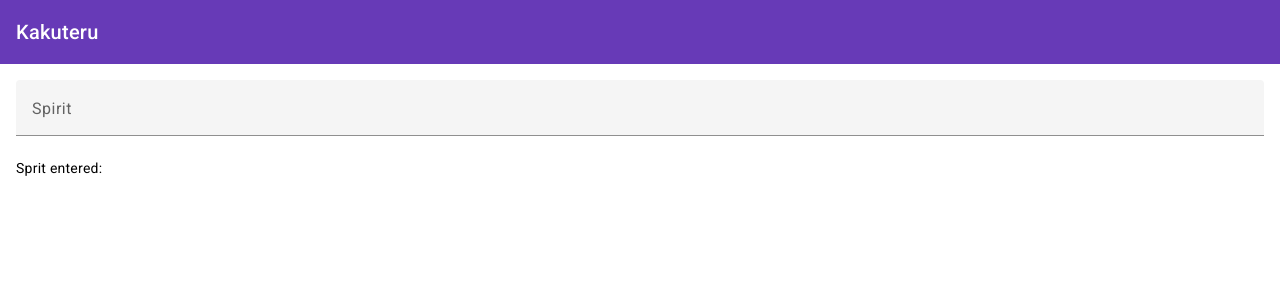
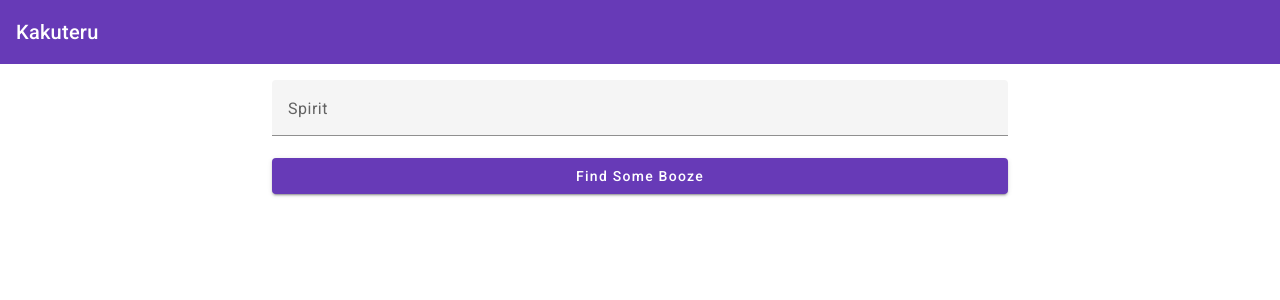
Before and after one commit to thisisdylandev/kakuteru, an Angular app: page / in a window 1280 px wide. Shown: the top 300 px of the page. Built offline with nearby package versions, Linux system fonts and the light colour scheme.

Commit message:
feat: :sparkles: make some api calls to DA COCKTAIL DB

```diff
--- a/src/app/app.module.ts
+++ b/src/app/app.module.ts
@@ -2,6 +2,7 @@ import { NgModule } from '@angular/core';
 import { BrowserModule } from '@angular/platform-browser';
 import { FlexLayoutModule } from '@angular/flex-layout';
 import { FormsModule } from '@angular/forms';
+import { HttpClientModule } from '@angular/common/http';
 
 import { AppRoutingModule } from './app-routing.module';
 import { AppComponent } from './app.component';
@@ -23,7 +24,8 @@ import { MaterialModule } from './material/material.module';
     BrowserAnimationsModule,
     MaterialModule,
     FlexLayoutModule,
-    FormsModule
+    FormsModule,
+    HttpClientModule
   ],
   providers: [],
   bootstrap: [AppComponent]
--- a/src/app/cocktail-form/cocktail-form.component.html
+++ b/src/app/cocktail-form/cocktail-form.component.html
@@ -1,7 +1,8 @@
 <div fxLayout="column" class="cocktail__form">
-  <mat-form-field appearance="fill">
+  <mat-form-field class="cocktail__form--input">
     <mat-label>Spirit</mat-label>
     <input matInput [(ngModel)]="spirit">
   </mat-form-field>
-  <p>Sprit entered: {{ spirit }}</p>
+  <button mat-raised-button color="primary" (click)="findCocktailBySpirit()">Find Some Booze</button>
+  <p>{{ spirit }}</p>
 </div>
--- a/src/app/cocktail-form/cocktail-form.component.sass
+++ b/src/app/cocktail-form/cocktail-form.component.sass
@@ -1,2 +1,9 @@
 .cocktail__form
   padding: 1rem
+  max-width: 60%
+  margin: 0 auto
+  & p
+    margin-top: 1rem
+
+.cocktail__form--input
+  min-width: 75%
--- a/src/app/cocktail-form/cocktail-form.component.ts
+++ b/src/app/cocktail-form/cocktail-form.component.ts
@@ -1,4 +1,15 @@
 import { Component } from '@angular/core';
+import { HttpClient } from '@angular/common/http';
+
+interface DrinksResponse {
+  drinks?: (Drink)[]| null
+}
+
+interface Drink {
+  strDrink: string;
+  strDrinkThumb: string;
+  idDrink: string;
+}
 
 @Component({
   selector: 'app-cocktail-form',
@@ -6,9 +17,18 @@ import { Component } from '@angular/core';
   styleUrls: ['./cocktail-form.component.sass']
 })
 export class CocktailFormComponent {
+  constructor(
+    private http: HttpClient) { }
+
   spirit: string = '';
+  // TODO: figure out how to fix this, if its a problem
+  // idc this is just a one night project anyways
+  cocktails: Drink[] | null | undefined = [];
 
-  onSpiritInput() {
-    console.log(this.spirit)
+  findCocktailBySpirit() {
+    this.http.get('https://www.thecocktaildb.com/api/json/v1/1/filter.php?i=bourbon').subscribe(response => {
+      const drinkResponse: DrinksResponse = response;
+      this.cocktails = drinkResponse.drinks
+    });
   }
 }
--- a/src/app/nav/nav.component.ts
+++ b/src/app/nav/nav.component.ts
@@ -6,5 +6,5 @@ import { Component } from '@angular/core';
   styleUrls: ['./nav.component.sass']
 })
 export class NavComponent {
-
+  // TODO: add a button and a method to clear the UI
 }
```
